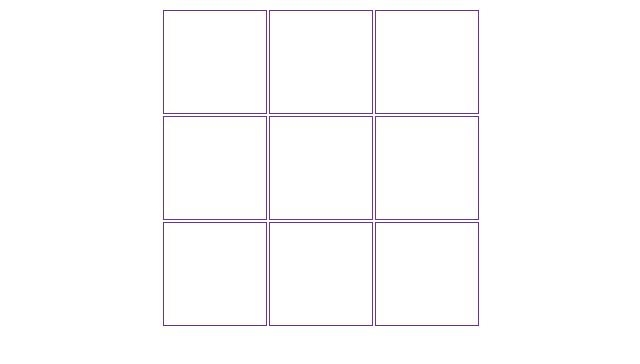
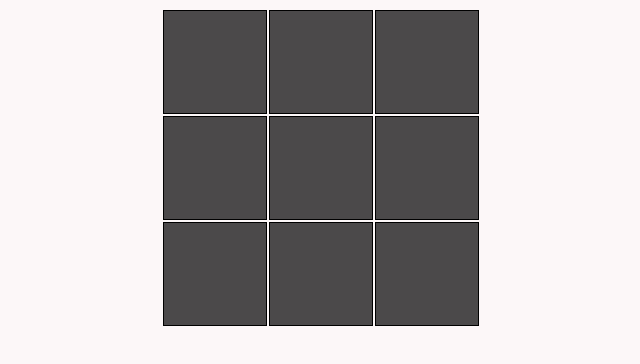
Before and after one commit to DakoMumladze/TicTacToe-V.1, a plain HTML site: page index.html in a window 1280 px wide. Shown: the whole page, without its empty margins (319-959 px from the left). Drawn offline with Linux system fonts and the light colour scheme.

Commit message:
changed UI

```diff
--- a/index.html
+++ b/index.html
@@ -4,6 +4,7 @@
     <meta charset="UTF-8">
     <meta name="viewport" content="width=device-width, initial-scale=1.0">
     <meta http-equiv="X-UA-Compatible" content="ie=edge">
+    <link href="https://fonts.googleapis.com/css?family=Roboto:400,700,900&display=swap" rel="stylesheet">
     <link rel="stylesheet" href="style.css">
     <title>TicTacToe</title>
 </head>
--- a/style.css
+++ b/style.css
@@ -1,14 +1,27 @@
+body {
+    background-color: #FCF7F8;
+    font-family: 'Roboto';
+}
 table{
-    margin: auto;
+    display: flex;
+    justify-content: center;
+    align-items: center;
+    height: 100%;
+    width: 100%;
 }
 td{
-    border: 1px solid rebeccapurple;
+    border: 1.4px solid #000;
     cursor: pointer;
+    background-color: rgba(0, 0, 0, .7);
     width: 100px;
     height: 100px;
     text-align: center;
+    color: #ffffff;
+    font-size: 20px;
+    font-weight: bold;
 }
 .winner-text {
     text-align: center;
-    color: rebeccapurple;
+    color: #000;
+    text-transform: uppercase;
 }
```
